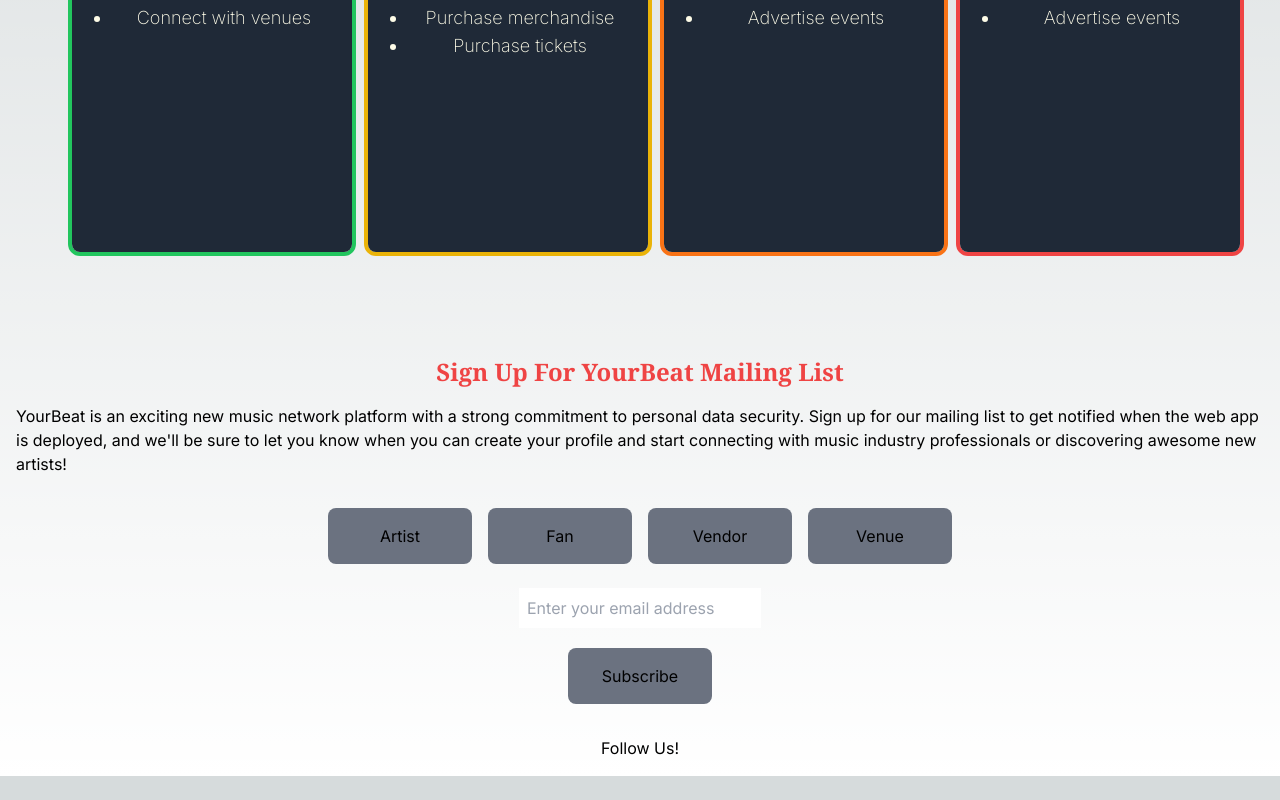
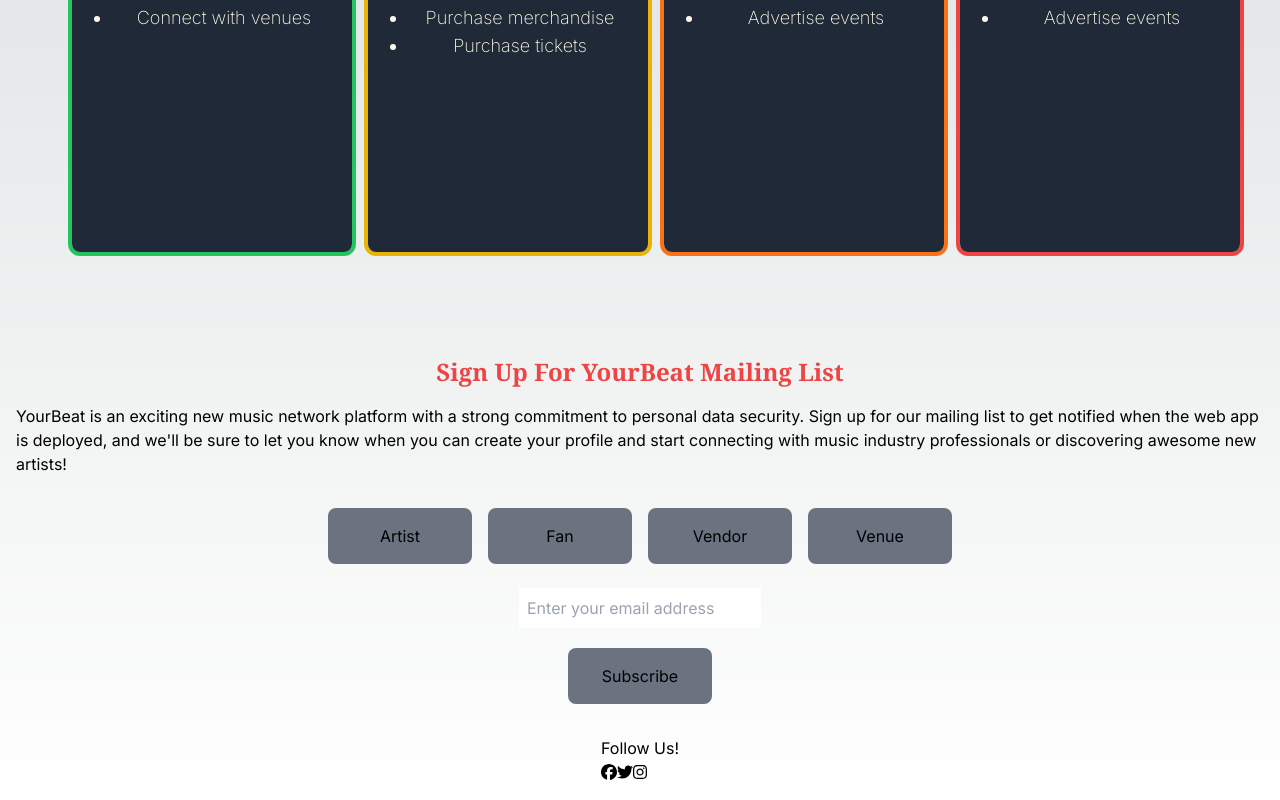
Before and after one commit to segvndo/YourBeat-TS, a Next.js app: page / in a window 1280 px wide. Shown: the part 428-1228 px from the top of the page. Before the commit the page ends 1204 px from the top, so only its background shows below. Built offline with nearby package versions, Linux system fonts and the light colour scheme.

Commit message:
Add social media icons

```diff
--- a/app/components/SoscMedia.tsx
+++ b/app/components/SoscMedia.tsx
@@ -1,11 +1,21 @@
 import React from 'react';
+import { FontAwesomeIcon } from '@fortawesome/react-fontawesome';
+import { faFacebook, faTwitter, faInstagram } from '@fortawesome/free-brands-svg-icons';
+
 
 type SoscMediaProps = {};
 
 const SoscMedia: React.FC<SoscMediaProps> = () => {
 
   return (
-    <div>Follow Us!</div>
+    <div>
+      Follow Us!
+      <div>
+        <FontAwesomeIcon icon={faFacebook} />
+        <FontAwesomeIcon icon={faTwitter} />
+        <FontAwesomeIcon icon={faInstagram} />
+      </div>
+    </div>
   )
 };
 
--- a/package.json
+++ b/package.json
@@ -14,13 +14,15 @@
     "@types/react-dom": "^18",
     "autoprefixer": "^10.0.1",
     "eslint": "^8",
-    "eslint-config-next":
-    "14.0.4",
+    "eslint-config-next": "14.0.4",
     "postcss": "^8",
     "tailwindcss": "^3.3.0",
     "typescript": "^5"
   },
   "dependencies": {
+    "@fortawesome/fontawesome-free": "^6.5.1",
+    "@fortawesome/free-brands-svg-icons": "^6.5.1",
+    "@fortawesome/react-fontawesome": "^0.2.0",
     "next": "^14.0.3",
     "react": "^18.2.0",
     "react-dom": "^18.2.0",
```
Also changed, not shown: 1 other file (tests, documents, lock files or other folders).
